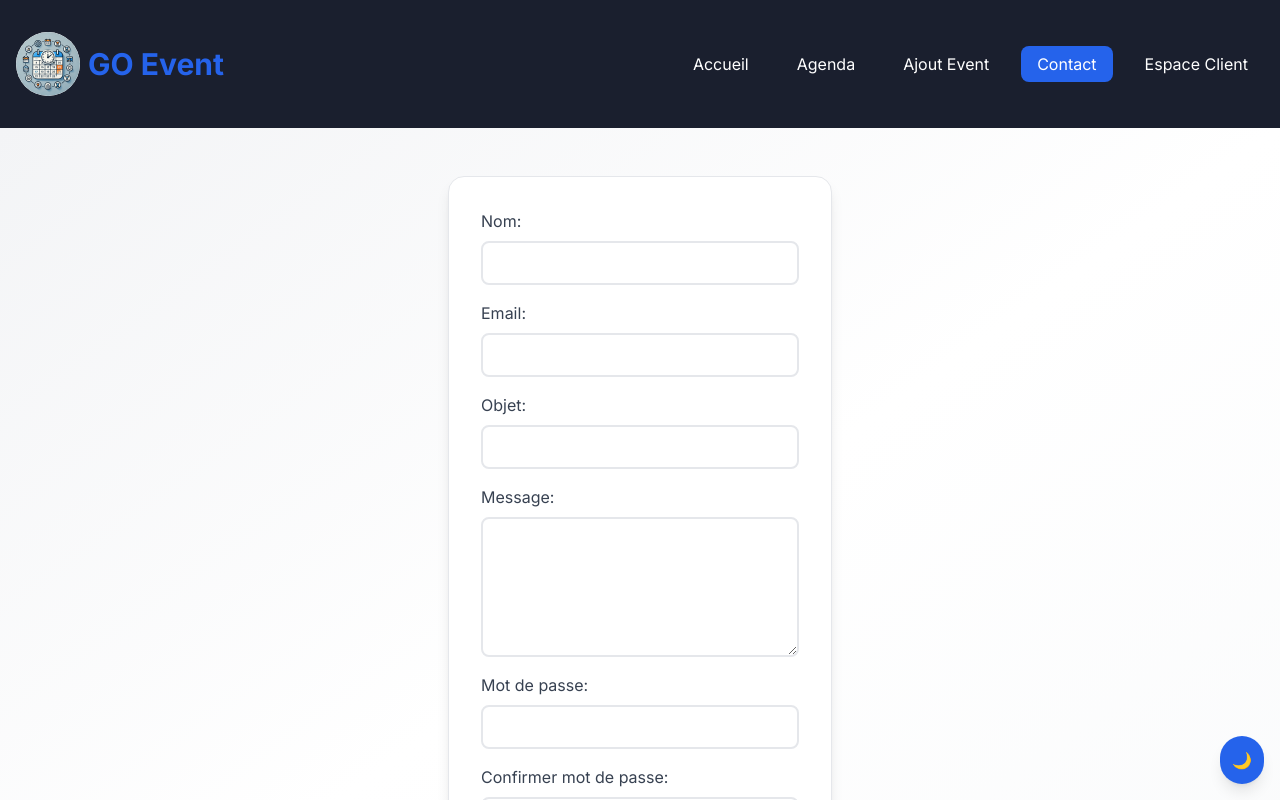
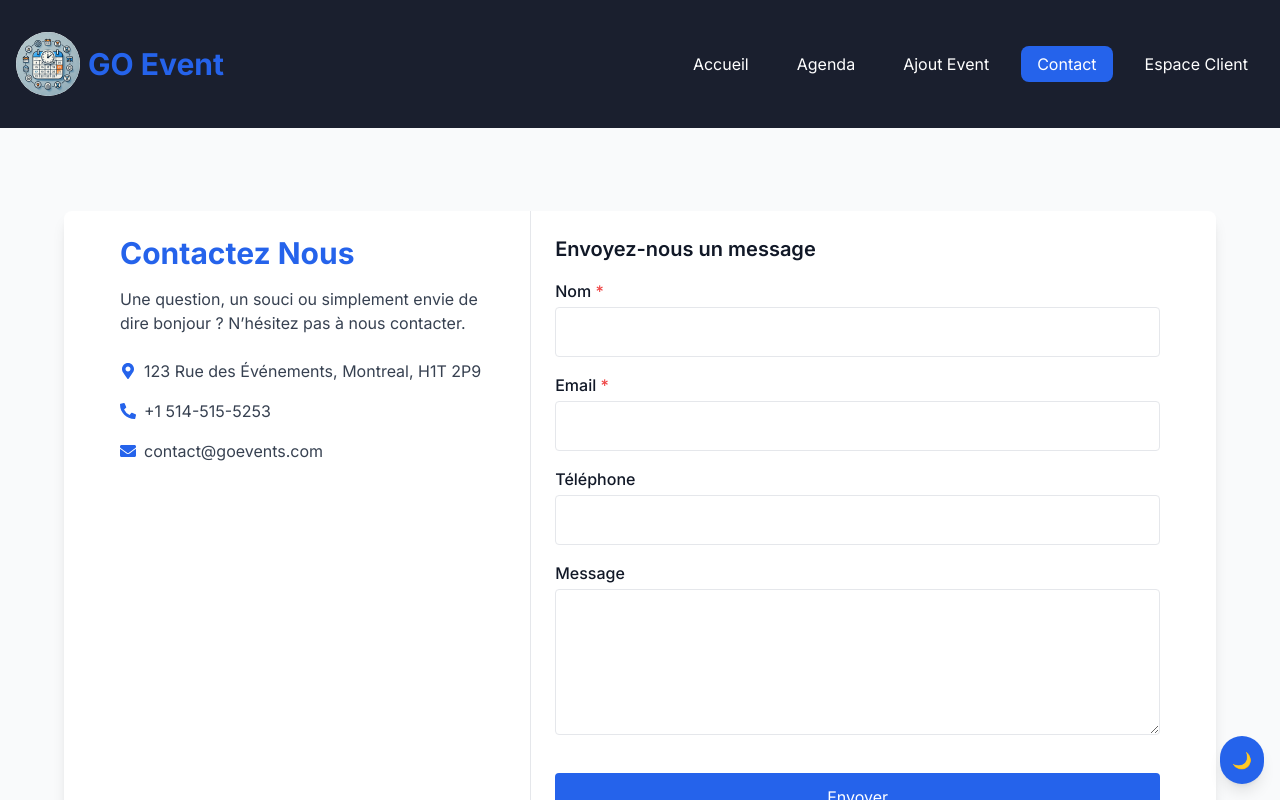
Before and after one commit to s6serge/goevents-app, a Next.js app: page / in a window 1280 px wide. Both pictures are taken after a click on the link "Contact". Shown: the top 800 px of the page. Built offline with nearby package versions, Linux system fonts and the light colour scheme.

Commit message:
Amélioration de la page de contact avec animations et nouveau design
Amélioration de la page de contact avec animations et nouveau design

```diff
--- a/components/Envoicontact.jsx
+++ b/components/Envoicontact.jsx
@@ -1,185 +1,178 @@
-'use client';
-import { useForm } from "react-hook-form";
-
-// Niveau 1 : Composants d'interface utilisateur (UI)
+"use client";
+import { useState } from "react";
+import { FaMapMarkerAlt, FaPhoneAlt, FaEnvelope } from "react-icons/fa";
 
 /**
- * Composant FormInput
- * Affiche un champ input avec un label et gère l'affichage des erreurs.
- * @param {string} label - Le texte du label.
- * @param {function} register - La fonction d'enregistrement de react-hook-form.
- * @param {string} name - Le nom du champ.
- * @param {object} validation - Les règles de validation du champ.
- * @param {object} error - L'objet d'erreur associé au champ.
+ * Composant ContactInput
+ * Représente un champ de formulaire (input) avec label et gestion du focus/hover.
  */
-const FormInput = ({ label, register, name, validation, error }) => (
-    <label className="flex gap-2 flex-col text-light-text dark:text-gray-200">
-        {label}:
+function ContactInput({ label, type = "text", value, onChange, required = false }) {
+  return (
+    <div className="mb-4 group">
+      {/* Label du champ */}
+      <label className="block mb-1 text-light-text-darker dark:text-white font-medium">
+        {label} {required && <span className="text-red-500">*</span>}
+      </label>
+      {/* Champ input avec effets de hover/focus */}
       <input
-            {...register(name, validation)}
-            type="text"
-            className="border-2 rounded-lg p-2 dark:bg-gray-800 dark:border-gray-700
-                     dark:text-white dark:placeholder-gray-400"
-        />
-        {error && (
-            <span className="text-red-500 text-xs">{error.message}</span>
-        )}
-    </label>
-);
-
-/**
- * Composant FormTextArea
- * Affiche un champ textarea avec un label.
- * @param {string} label - Le texte du label.
- * @param {function} register - La fonction d'enregistrement de react-hook-form.
- * @param {string} name - Le nom du champ.
- */
-const FormTextArea = ({ label, register, name }) => (
-    <label className="flex gap-2 flex-col text-light-text dark:text-gray-200">
-        {label}:
-        <textarea
-            {...register(name)}
-            type="text"
-            className="border-2 rounded-lg p-2 dark:bg-gray-800 dark:border-gray-700
-                     dark:text-white dark:placeholder-gray-400"
-            rows={5}
-        />
-    </label>
-);
-
-// Niveau 2 : Composants de section
-
-/**
- * Composant FormFields
- * Regroupe plusieurs champs de formulaire avec leurs validations respectives.
- * @param {function} register - La fonction d'enregistrement de react-hook-form.
- * @param {object} errors - Les erreurs de validation pour chaque champ.
- * @param {function} watch - La fonction pour surveiller la valeur des champs.
- */
-const FormFields = ({ register, errors, watch }) => (
-    <div className="space-y-4">
-        <FormInput
-            label="Nom"
-            register={register}
-            name="nom"
-            validation={{ required: 'Champ obligatoire' }}
-            error={errors.nom}
-        />
-        <FormInput
-            label="Email"
-            register={register}
-            name="email"
-            validation={{
-                required: 'Champ obligatoire',
-                pattern: {
-                    value: /^(([^<>()[\]\\.,;:\s@"]+(\.[^<>()[\]\\.,;:\s@"]+)*)|.(".+"))@((\[[0-9]{1,3}\.[0-9]{1,3}\.[0-9]{1,3}\.[0-9]{1,3}\])|(([a-zA-Z\-0-9]+\.)+[a-zA-Z]{2,}))$/,
-                    message: 'Adresse email invalide',
-                },
-            }}
-            error={errors.email}
-        />
-        <FormInput
-            label="Objet"
-            register={register}
-            name="objet"
-        />
-        <FormTextArea
-            label="Message"
-            register={register}
-            name="message"
-        />
-        <FormInput
-            label="Mot de passe"
-            register={register}
-            name="password"
-            validation={{
-                required: 'Champ obligatoire',
-                minLength: {
-                    value: 8,
-                    message: 'Minimum 8 caractères',
-                },
-            }}
-            error={errors.password}
-        />
-        <FormInput
-            label="Confirmer mot de passe"
-            register={register}
-            name="rePassword"
-            validation={{
-                required: 'Champ obligatoire',
-                minLength: {
-                    value: 8,
-                    message: 'Minimum 8 caractères',
-                },
-                validate: (value) =>
-                    value === watch('password') ||
-                    'Les mots de passe ne correspondent pas',
-            }}
-            error={errors.rePassword}
+        type={type}
+        required={required}
+        value={value}
+        onChange={(e) => onChange(e.target.value)}
+        className="w-full p-3 border rounded
+                   dark:bg-gray-800 dark:border-gray-700 dark:text-white
+                   focus:outline-none focus:ring-2 focus:ring-light-primary
+                   dark:focus:ring-accent transition-shadow
+                   hover:shadow-md hover:border-light-primary dark:hover:border-accent"
       />
     </div>
   );
-
-// Niveau 3 : Composant d'actions
+}
 
 /**
- * Composant FormActions
- * Affiche les boutons pour soumettre ou annuler le formulaire.
+ * Composant ContactTextArea
+ * Zone de texte (textarea) avec label, hover/focus et styles communs.
  */
-const FormActions = () => (
-    <div className="flex justify-center gap-4 my-8">
-        <input
-            type="submit"
-            value="Envoyer"
-            className="bg-light-primary dark:bg-accent text-white rounded-lg p-2
-                     cursor-pointer hover:bg-light-primary/90 dark:hover:bg-accent/80"
-        />
-        <input
-            type="button"
-            value="Annuler"
-            className="bg-gray-200 dark:bg-accent/20 text-gray-700 dark:text-accent
-                     rounded-lg p-2 cursor-pointer hover:bg-gray-300 dark:hover:bg-accent/30"
+function ContactTextArea({ label, value, onChange }) {
+  return (
+    <div className="mb-4 group">
+      <label className="block mb-1 text-light-text-darker dark:text-white font-medium">
+        {label}
+      </label>
+      <textarea
+        rows={5}
+        value={value}
+        onChange={(e) => onChange(e.target.value)}
+        className="w-full p-3 border rounded
+                   dark:bg-gray-800 dark:border-gray-700 dark:text-white
+                   focus:outline-none focus:ring-2 focus:ring-light-primary
+                   dark:focus:ring-accent transition-shadow
+                   hover:shadow-md hover:border-light-primary dark:hover:border-accent"
       />
     </div>
   );
-
-// Niveau 4 : Composant principal
+}
 
 /**
- * Composant Envoicontact
- * Composant principal qui assemble le formulaire et gère sa soumission.
+ * Page de contact
+ * - Mise en page : Deux colonnes (gauche : infos, droite : formulaire)
+ * - Fond gris clair en mode clair, gris foncé en mode sombre
+ * - Animations d'apparition (fadeIn), de translation (fadeInLeft, fadeInRight)
+ * - Effets hover sur les champs et sur les icônes
  */
-export default function Envoicontact() {
-    // Utilisation de react-hook-form pour gérer l'état et la validation du formulaire
-    const {
-        register,
-        handleSubmit,
-        getValues,
-        formState: { errors },
-        watch,
-    } = useForm({
-        defaultValues: {
-            nom: '',
-        },
+export default function Contact() {
+  // État local pour stocker les données du formulaire
+  const [formData, setFormData] = useState({
+    name: "",
+    email: "",
+    phone: "",
+    message: "",
   });
 
-    // Fonction de soumission du formulaire qui récupère les valeurs et les affiche dans la console
-    const sendMail = () => {
-        const data = getValues();
-        console.log(data);
+  /**
+   * Met à jour le champ correspondant dans l'état local.
+   * @param {string} key - Le nom du champ à mettre à jour.
+   * @param {string} val - La nouvelle valeur du champ.
+   */
+  const handleChange = (key, val) => {
+    setFormData((prev) => ({ ...prev, [key]: val }));
+  };
+
+  /**
+   * Gère la soumission du formulaire : affiche les données dans la console,
+   * puis réinitialise tous les champs.
+   * @param {object} e - L'événement de soumission (submit).
+   */
+  const handleSubmit = (e) => {
+    e.preventDefault();
+    console.log("Formulaire soumis :", formData);
+    // Réinitialise les champs
+    setFormData({ name: "", email: "", phone: "", message: "" });
   };
 
   return (
-        <div className="flex justify-center min-h-[80vh] items-center py-12">
-            <form
-                onSubmit={handleSubmit(sendMail)}
-                className="flex gap-4 flex-col min-w-96 bg-white dark:bg-gray-800/50
-                          p-8 rounded-2xl border border-light-border dark:border-gray-700
-                          shadow-lg dark:shadow-gray-900/30"
+    <div className="min-h-screen w-full bg-gray-50 dark:bg-gray-900 flex items-center justify-center">
+      {/* Conteneur principal (animation fadeIn) */}
+      <div
+        className="max-w-6xl w-full mx-auto my-12 px-4 sm:px-6 md:px-8
+                   bg-white dark:bg-gray-800 rounded-lg shadow-lg md:flex
+                   animate-[fadeIn_0.4s_ease-out]"
       >
-                <FormFields register={register} errors={errors} watch={watch} />
-                <FormActions />
+        {/* Colonne gauche (infos), animation depuis la gauche */}
+        <div
+          className="w-full md:w-2/5 p-6 border-b md:border-b-0 md:border-r
+                     border-gray-200 dark:border-gray-700
+                     animate-[fadeInLeft_0.4s_ease-out]"
+        >
+          <h1 className="text-3xl font-bold mb-4 text-light-primary dark:text-accent">
+            Contactez Nous
+          </h1>
+          <p className="text-light-text dark:text-gray-300 mb-6">
+            Une question, un souci ou simplement envie de dire bonjour ?
+            N’hésitez pas à nous contacter.
+          </p>
+          {/* Informations de contact avec icônes (hover scale) */}
+          <div className="space-y-4 text-light-text dark:text-gray-300">
+            <div className="flex items-center gap-2 hover:scale-105 transition-transform">
+              <FaMapMarkerAlt className="text-light-primary dark:text-accent" />
+              <span>123 Rue des Événements, Montreal, H1T 2P9</span>
+            </div>
+            <div className="flex items-center gap-2 hover:scale-105 transition-transform">
+              <FaPhoneAlt className="text-light-primary dark:text-accent" />
+              <span>+1 514-515-5253</span>
+            </div>
+            <div className="flex items-center gap-2 hover:scale-105 transition-transform">
+              <FaEnvelope className="text-light-primary dark:text-accent" />
+              <span>contact@goevents.com</span>
+            </div>
+          </div>
+        </div>
+
+        {/* Colonne droite (formulaire), animation depuis la droite */}
+        <div
+          className="w-full md:w-3/5 p-6
+                     animate-[fadeInRight_0.4s_ease-out]"
+        >
+          <h2 className="text-xl font-semibold mb-4 text-light-text-darker dark:text-white">
+            Envoyez-nous un message
+          </h2>
+          <form onSubmit={handleSubmit}>
+            <ContactInput
+              label="Nom"
+              value={formData.name}
+              onChange={(val) => handleChange("name", val)}
+              required
+            />
+            <ContactInput
+              label="Email"
+              type="email"
+              value={formData.email}
+              onChange={(val) => handleChange("email", val)}
+              required
+            />
+            <ContactInput
+              label="Téléphone"
+              type="tel"
+              value={formData.phone}
+              onChange={(val) => handleChange("phone", val)}
+            />
+            <ContactTextArea
+              label="Message"
+              value={formData.message}
+              onChange={(val) => handleChange("message", val)}
+            />
+
+            <button
+              type="submit"
+              className="w-full mt-4 bg-light-primary dark:bg-accent text-white
+                         py-3 px-4 rounded hover:bg-light-primary/90
+                         dark:hover:bg-accent/90 transition duration-300"
+            >
+              Envoyer
+            </button>
           </form>
+        </div>
+      </div>
     </div>
   );
 }
```
Lines whose indentation alone changed are shown as unchanged.
